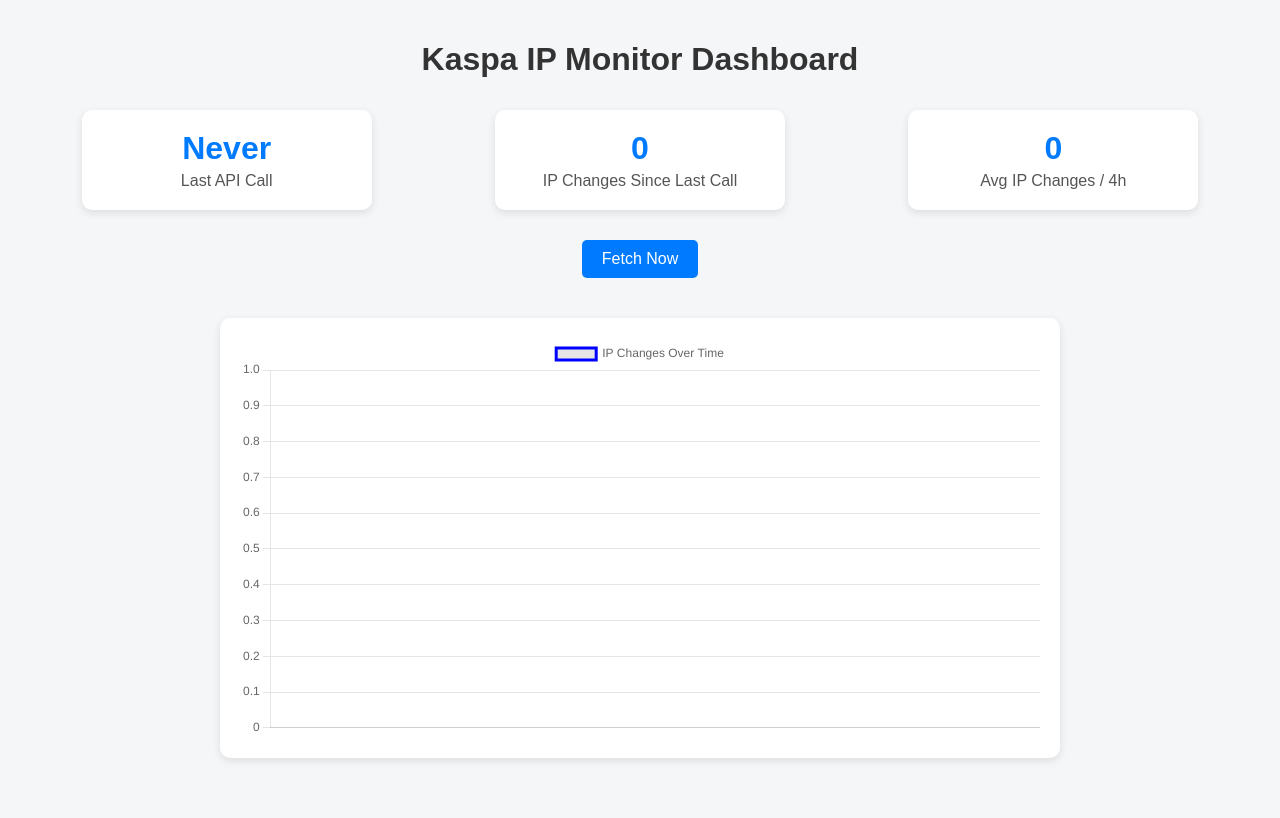
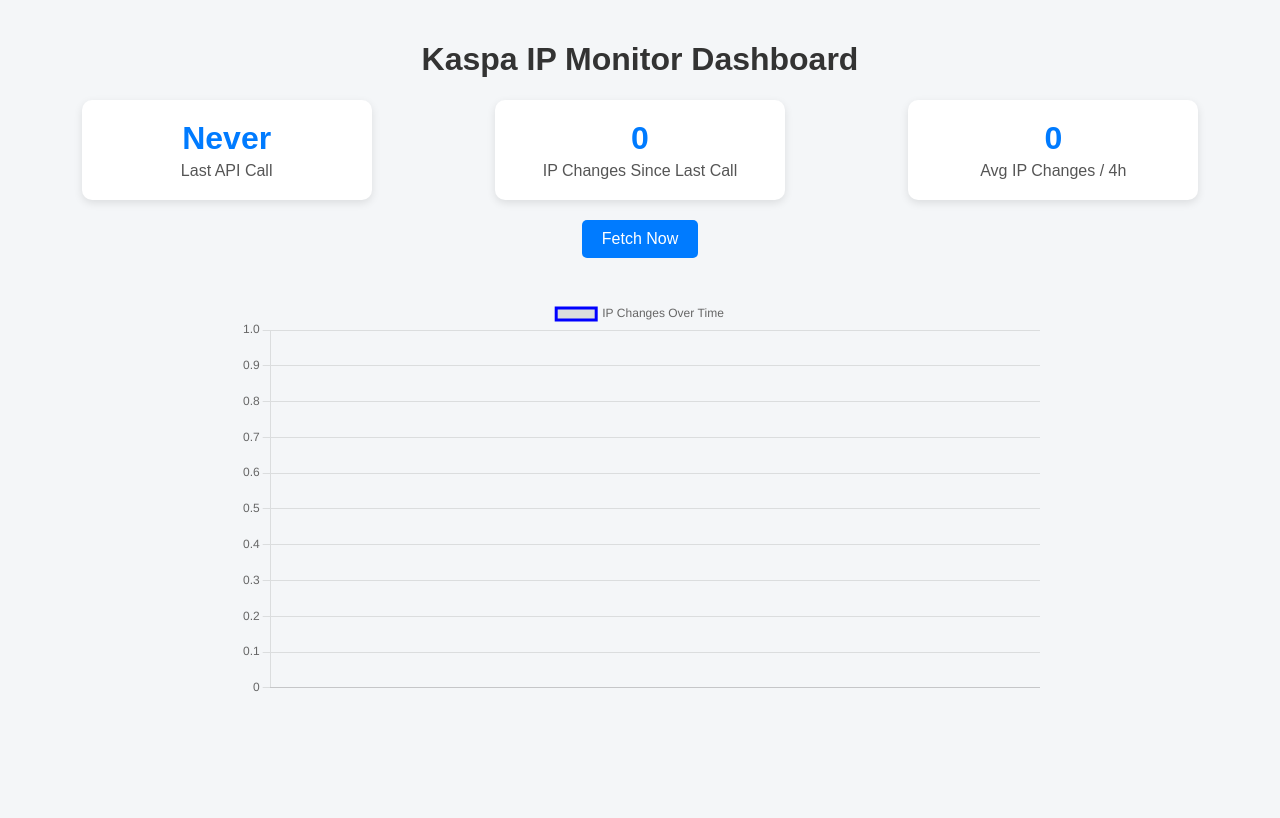
Before and after one commit to Kyuubi2709/Kaspa-IP-Stability-Tracker, a Flask app: page / in a window 1280 px wide. After the commit the page ends 692 px from the top, so only its background shows below. Run offline with Flask 3, Linux system fonts and the light colour scheme; data that the repository does not hold is empty.

Commit message:
Update index.html

```diff
--- a/templates/index.html
+++ b/templates/index.html
@@ -1,3 +1,4 @@
+
 <!DOCTYPE html>
 <html lang="en">
 <head>
@@ -6,14 +7,13 @@
 <style>
 body { font-family: Arial, sans-serif; background: #f4f6f8; margin: 0; padding: 20px; }
 h1 { text-align: center; color: #333; }
-.dashboard { display: flex; justify-content: space-around; margin: 20px 0; flex-wrap: wrap; }
-.card { background: #fff; padding: 20px; border-radius: 10px; box-shadow: 0 3px 8px rgba(0,0,0,0.1); width: 250px; text-align: center; margin: 10px; }
+.dashboard { display: flex; justify-content: space-around; margin: 20px 0; }
+.card { background: #fff; padding: 20px; border-radius: 10px; box-shadow: 0 3px 8px rgba(0,0,0,0.1); width: 250px; text-align: center; }
 .card h2 { margin: 0; font-size: 2em; color: #007BFF; }
 .card p { margin: 5px 0 0; font-size: 1em; color: #555; }
-#chart-container { max-width: 800px; margin: 40px auto; background: #fff; padding: 20px; border-radius: 10px; box-shadow: 0 3px 8px rgba(0,0,0,0.1); }
-button { background-color: #007BFF; color: white; border: none; border-radius: 5px; padding: 10px 20px; font-size: 1em; cursor: pointer; }
+#chart-container { max-width: 800px; margin: 40px auto; }
+button { background-color: #007BFF; color: white; border: none; border-radius: 5px; }
 button:hover { background-color: #0056b3; }
-#fetch-status { margin-top: 10px; font-weight: bold; }
 </style>
 <script src="https://cdn.jsdelivr.net/npm/chart.js"></script>
 </head>
@@ -36,8 +36,8 @@
 </div>
 
 <div style="text-align:center; margin: 20px;">
-    <button id="fetch-now-btn">Fetch Now</button>
-    <p id="fetch-status"></p>
+    <button id="fetch-now-btn" style="padding: 10px 20px; font-size: 1em; cursor: pointer;">Fetch Now</button>
+    <p id="fetch-status" style="color: green; margin-top: 10px;"></p>
 </div>
 
 <div id="chart-container">
```
